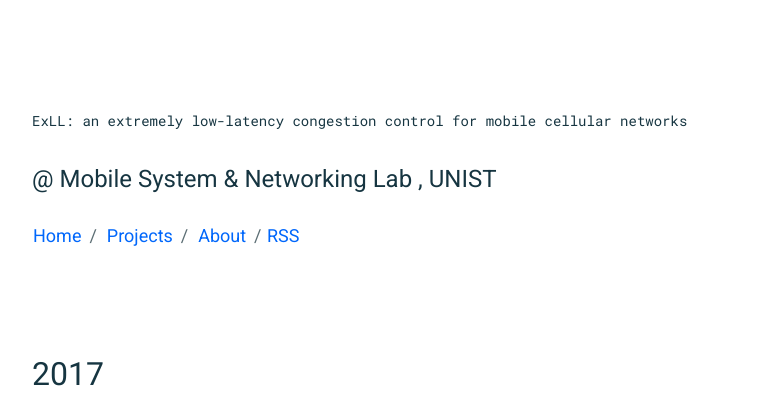
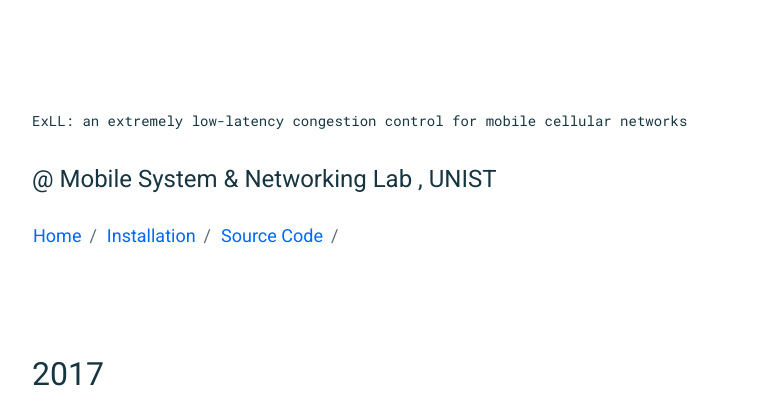
Before and after one commit to msnl/exll, a Jekyll site: the page built from index.html, in a window 1280 px wide. Shown: the top 418 px of the page, without its empty margins (258-1021 px from the left). Built offline with Jekyll 4.4.1, drawn with Linux system fonts in a browser that asks for light colours.

Commit message:
Update header.html

```diff
--- a/_includes/header.html
+++ b/_includes/header.html
@@ -5,7 +5,7 @@
   {% endif %}
   <p>
     <a href="{{ "/" | prepend: site.baseurl }}">Home</a><span
-          class="u-separate"></span> <a href="{{ "/projects/" | prepend:
-          site.baseurl }}">Projects</a><span class="u-separate"></span> <a href="{{ "/about/" | prepend: site.baseurl }}">About</a><span class="u-separate"></span><a href="{{ "/feed.xml" | prepend: site.baseurl }}">RSS</a>
+          class="u-separate"></span> <a href="{{ "/installation/" | prepend:
+          site.baseurl }}">Installation</a><span class="u-separate"></span> <a href="{{ "/source/" | prepend: site.baseurl }}">Source Code</a><span class="u-separate"></span>
   </p>
 </header>
```
